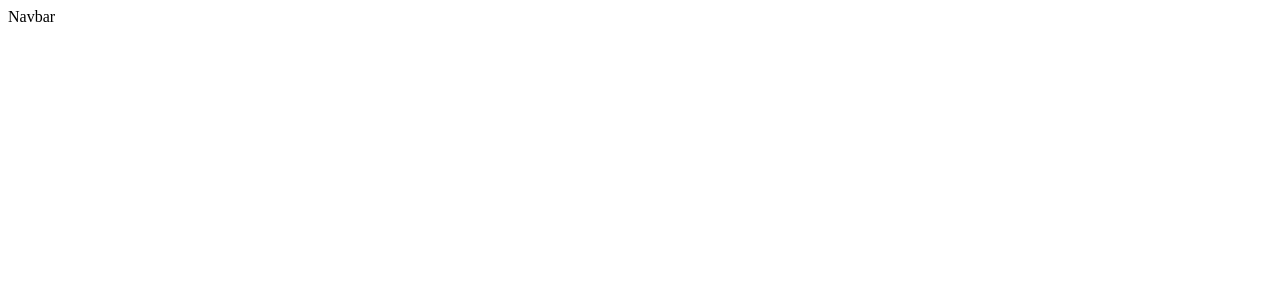
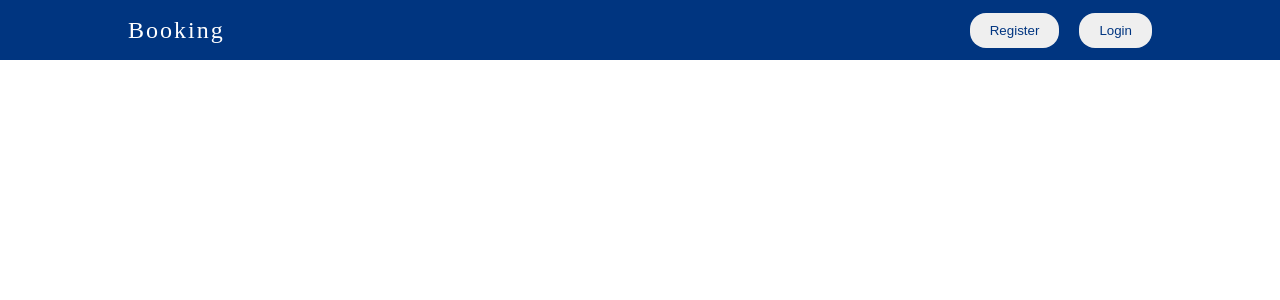
Before and after one commit to mohnishgorana1/Booking-App, a React (Vite) app: page / in a window 1280 px wide. Shown: the top 300 px of the page. Built offline with nearby package versions, Linux system fonts and the light colour scheme.

Commit message:
navbar done

```diff
--- a/src/components/navbar/Navbar.css
+++ b/src/components/navbar/Navbar.css
@@ -1,8 +1,10 @@
 .navbar{
-    height: 50px;
+    height: 60px;
     background-color: #003580;
     display: flex;
+    padding: 5px 15px;
     justify-content: center;
+    align-items: center;
   }
 
   .navContainer{
@@ -16,12 +18,18 @@
 
   .logo{
     font-weight: 500;
+    font-size: 1.5rem;
+    letter-spacing: 2px;
   }
-
+  .navItems{
+    display: flex;
+    align-items: center;
+    gap: 20px
+  }
   .navButton{
-    margin-left: 20px;
     border: none;
-    padding: 5px 10px;
+    padding: 10px 20px;
     cursor: pointer;
     color: #003580;
+    border-radius: 1rem;
   }
--- a/src/components/navbar/Navbar.jsx
+++ b/src/components/navbar/Navbar.jsx
@@ -1,10 +1,18 @@
-import './Navbar.css'
-
+import "./Navbar.css";
 
 function Navbar() {
   return (
-    <div>Navbar</div>
-  )
+    <div className="navbar">
+      <div className="navContainer">
+        <span className="logo">Booking</span>
+        <div className="navItems">
+          <button className="navButton">Register</button>
+          <button className="navButton">Login</button>
+
+        </div>
+      </div>
+    </div>
+  );
 }
 
-export default Navbar
+export default Navbar;
--- a/src/index.css
+++ b/src/index.css
@@ -0,0 +1,5 @@
+*{
+    margin:0;
+    padding: 0;
+    box-sizing: border-box;
+}
```
